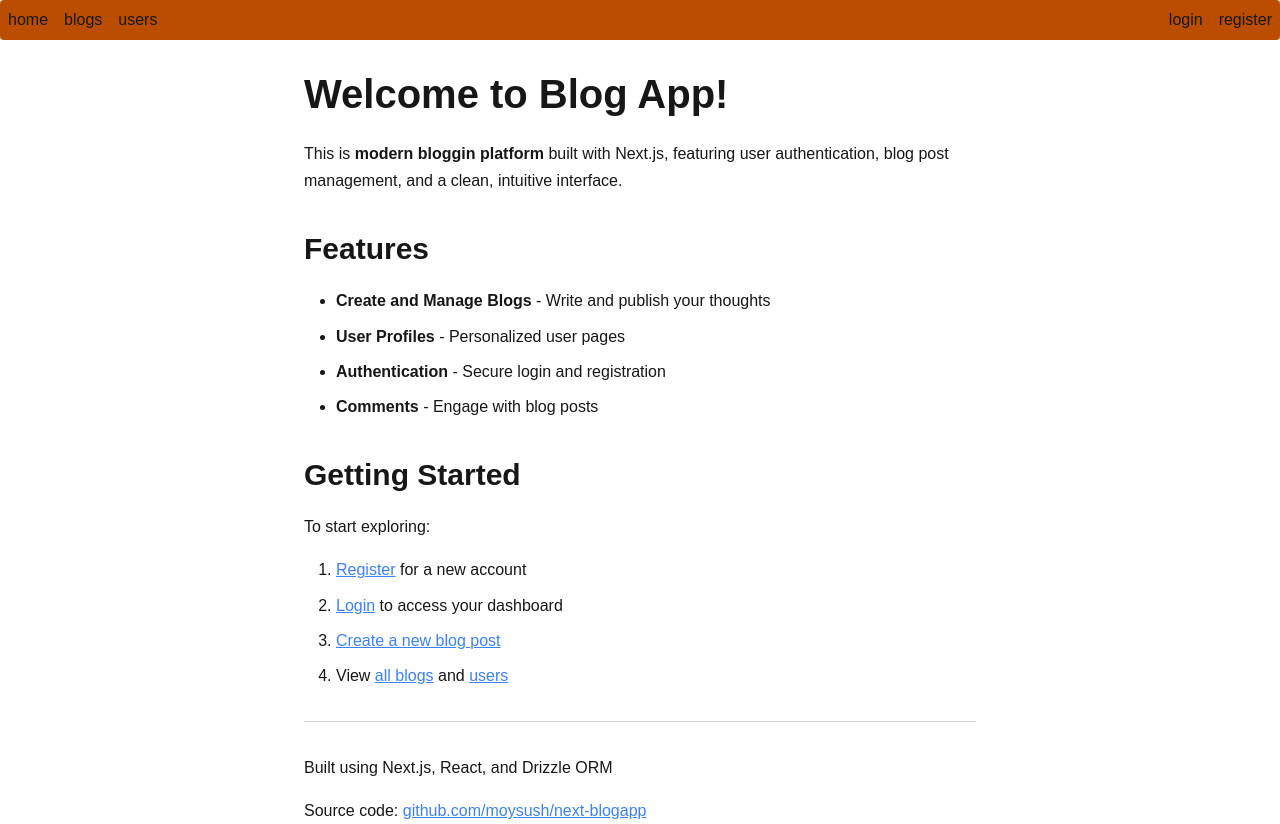
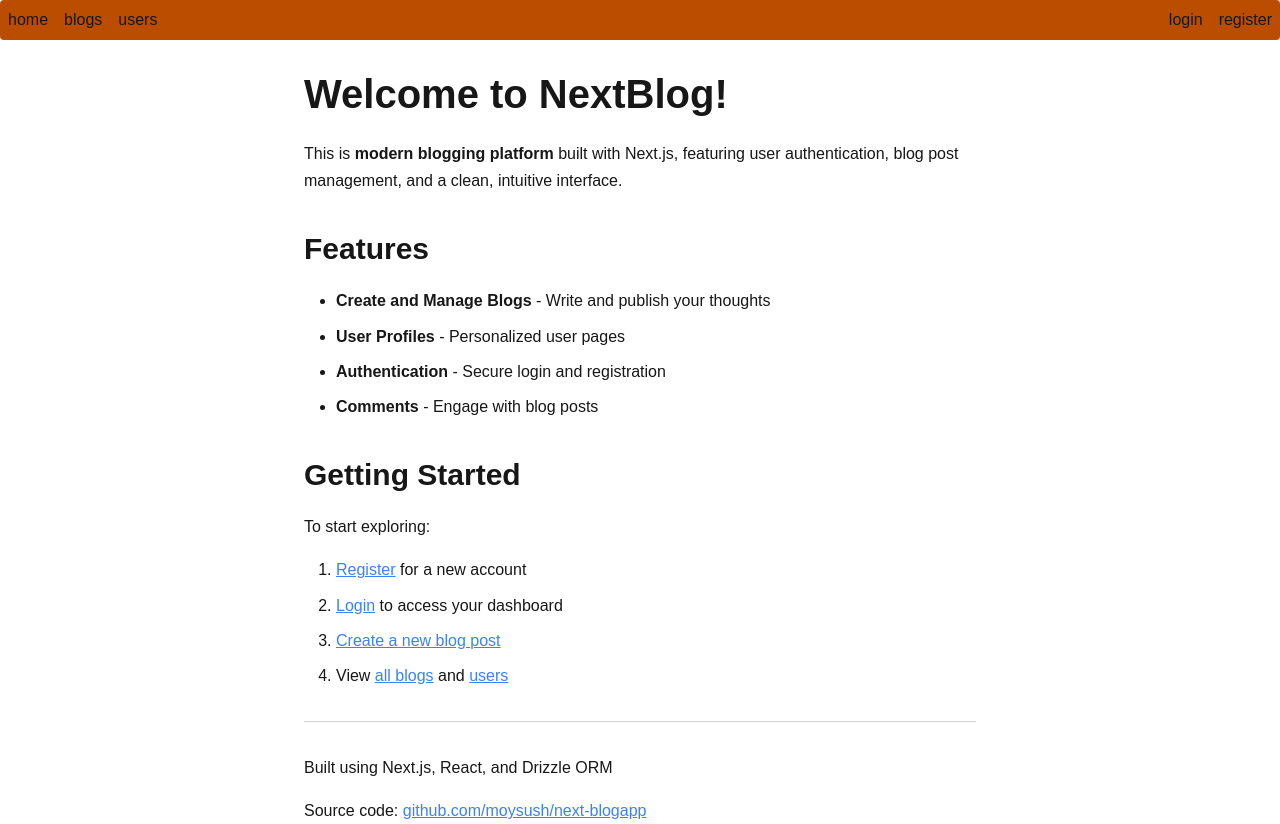
Before and after one commit to moysush/next-blogapp, a Next.js app: page / in a window 1280 px wide. Built offline with nearby package versions, Linux system fonts and the light colour scheme; no server answers.

Commit message:
Update metadata and README

```diff
--- a/app/homepage.mdx
+++ b/app/homepage.mdx
@@ -1,6 +1,6 @@
-# Welcome to Blog App!
+# Welcome to NextBlog!
 
-This is **modern bloggin platform** built with Next.js, featuring user authentication, blog post management, and a clean, intuitive interface.
+This is **modern blogging platform** built with Next.js, featuring user authentication, blog post management, and a clean, intuitive interface.
 
 ## Features
 
--- a/app/layout.tsx
+++ b/app/layout.tsx
@@ -16,8 +16,8 @@ const geistMono = Geist_Mono({
 });
 
 export const metadata: Metadata = {
-  title: "Blogapp",
-  description: "Generated by create next app",
+  title: "NextBlog",
+  description: "This is a modern blogging platform built with Next.js",
 };
 
 export default function RootLayout({
--- a/package.json
+++ b/package.json
@@ -1,5 +1,5 @@
 {
-  "name": "next-bloglist",
+  "name": "NextBlog",
   "version": "0.1.0",
   "private": true,
   "scripts": {
```
Also changed, not shown: 1 other file (tests, documents, lock files or other folders).
